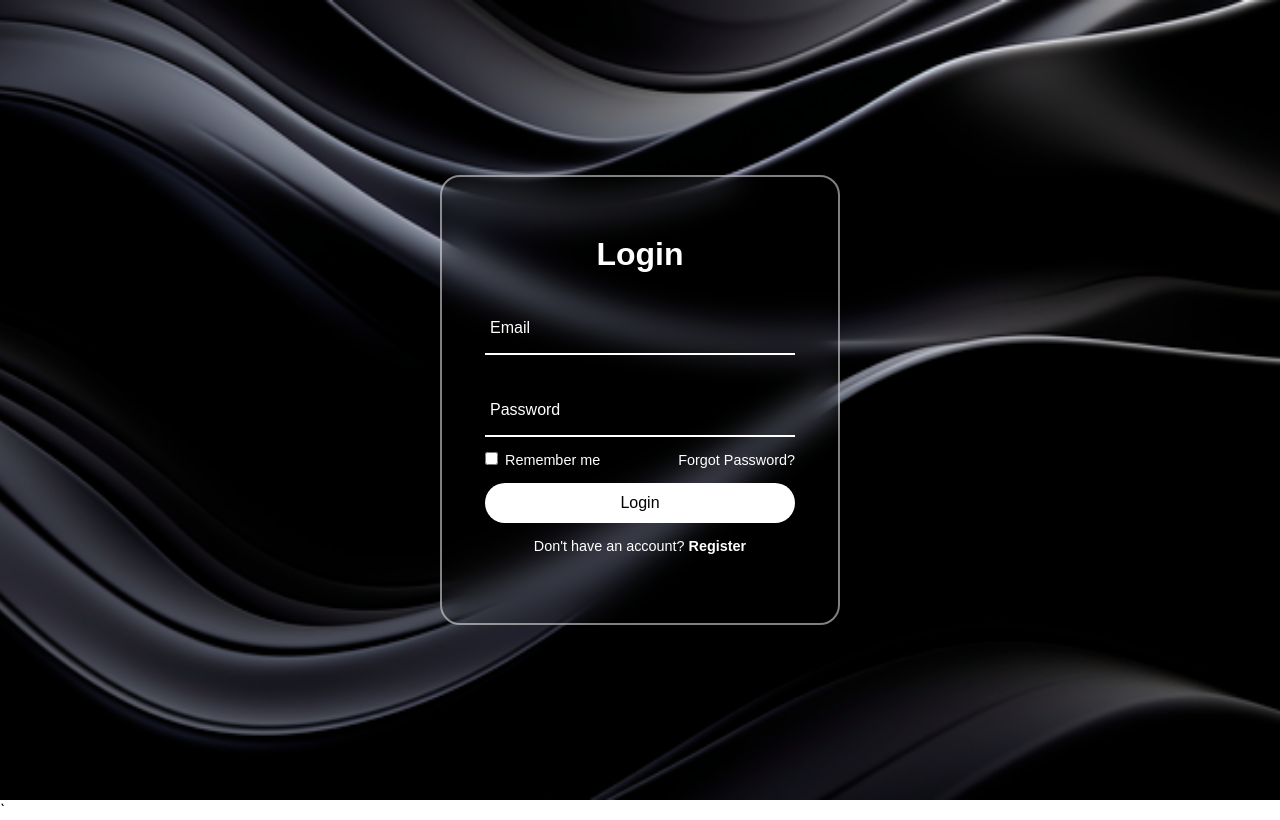
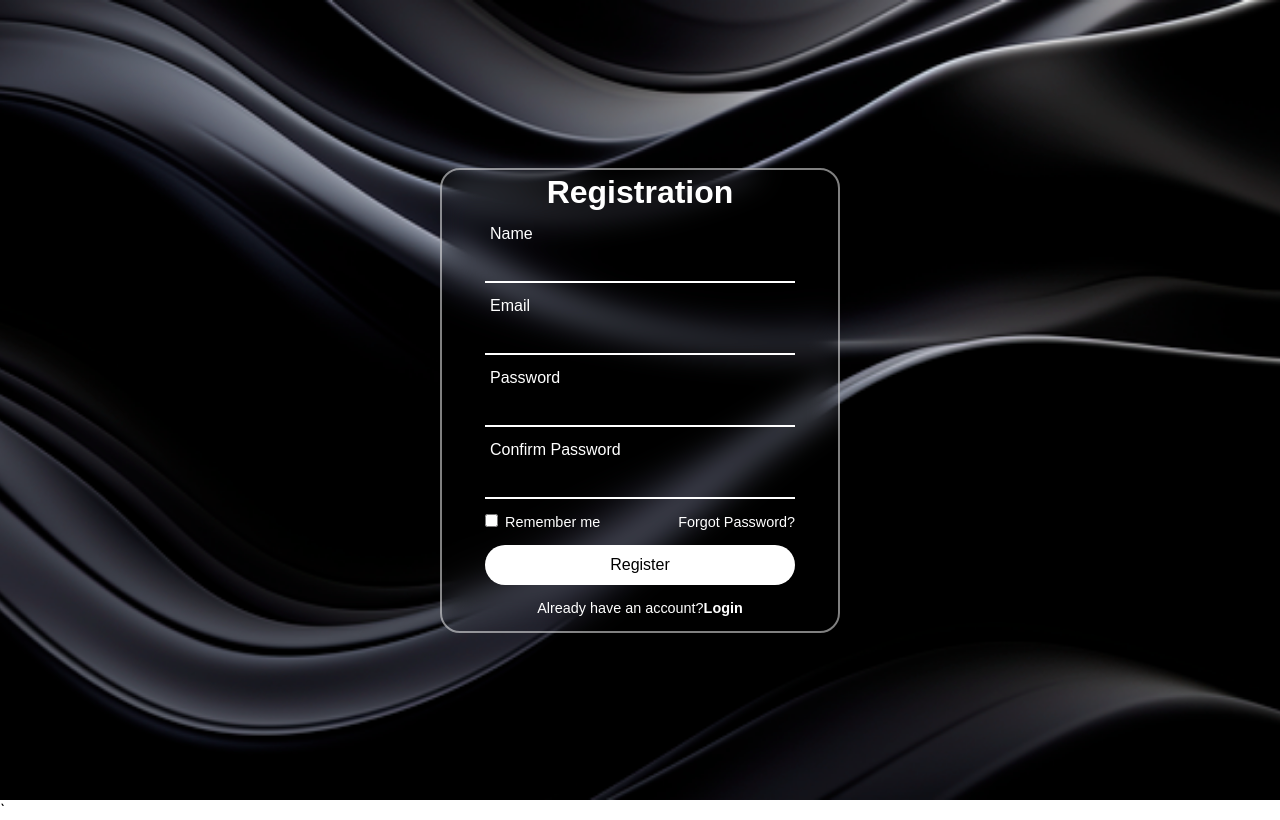
Before and after one commit to Ismoil2888/faster, a React (Create React App) app: page /#/signup in a window 1280 px wide. Before the commit this address led to /#/faster/signup. Built offline with nearby package versions, Linux system fonts and the light colour scheme; no server answers; sample sign-in values are in the browser's storage.

Commit message:
маршрутизация v1

```diff
--- a/public/index.html
+++ b/public/index.html
@@ -2,7 +2,6 @@
 <html lang="en">
   <head>
     <meta charset="utf-8" />
-    <link rel="" href="" />
     <meta name="viewport" content="width=device-width, initial-scale=1" />
     <meta name="theme-color" content="#000000" />
     <meta
--- a/src/App.js
+++ b/src/App.js
@@ -10,8 +10,8 @@ function App() {
   return (
         <Routes>
           <Route path="/" element={<SignIn />} />
-          <Route path="/faster/signup" element={<SignUp />} />
-          <Route path="/faster/authdetails" element={<AuthDetails />} />
+          <Route path="/signup" element={<SignUp />} />
+          <Route path="/authdetails" element={<AuthDetails />} />
           <Route path="*" element={<NotfoundPage />} />
         </Routes>
   );
--- a/src/components/auth/SignIn.jsx
+++ b/src/components/auth/SignIn.jsx
@@ -22,7 +22,7 @@ const SignIn = () => {
         setError("");
         setEmail("");
         setPassword("");
-        window.location.href = '/faster/faster/authdetails'; // Перенаправление после успешного входа
+        window.location.href = '/#/authdetails'; // Перенаправление после успешного входа
       })
       .catch((error) => {
         console.log(error);
--- a/src/components/auth/SignUp.jsx
+++ b/src/components/auth/SignUp.jsx
@@ -36,7 +36,7 @@ const SignUp = () => {
         setUsername("");
 
         // Перенаправление на AuthDetails после регистрации
-        window.location.href = '/faster/faster/authdetails';
+        window.location.href = '/#/authdetails';
       })
       .catch((error) => {
         console.log(error);
```
Also changed, not shown: src/index.js (+3 -6 lines).
